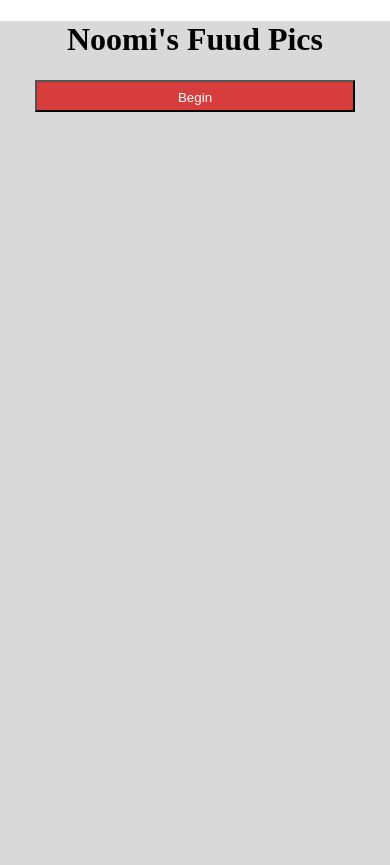
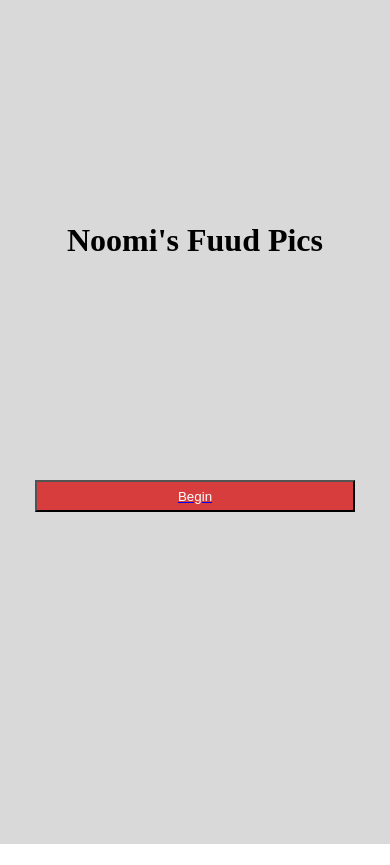
Before and after one commit to MasterChiefRPM/food-picks, an Angular app: page / in a window 390 px wide. After the commit the page ends 844 px from the top, so only its background shows below. Built offline with nearby package versions, Linux system fonts and the light colour scheme.

Commit message:
changed the home page to be more responsive

```diff
--- a/src/app/home-page/home-page.component.html
+++ b/src/app/home-page/home-page.component.html
@@ -1,8 +1,12 @@
 <body class="background_color">
     <div class="header">
-        <h1>Noomi's Fuud Pics</h1>
-        <a routerLink="/question-1">
-            <button class="box">Begin</button>
-        </a>
+        <div class="title-container">
+            <h1>Noomi's Fuud Pics</h1>
+        </div>
+        <div class="start-button">
+            <a routerLink="/question-1">
+                <button class="begin-icon">Begin</button>
+            </a>
+        </div>
     </div>
 </body>
--- a/src/app/home-page/home-page.component.scss
+++ b/src/app/home-page/home-page.component.scss
@@ -1,14 +1,21 @@
 .background_color{
     background-color: #D9D9D9;
 }
-.header{
-    text-align: center;
+.title-container{
+    display: flex;
+    align-items: center;
+    justify-content: center;
+    min-height: 30rem;
 }
-.box{
+.begin-icon{
+    display: flex;
+    justify-content: center;
+    align-items: center;
     width: 20rem;
     height: 2rem;
     background-color: #D83D3D;
     padding: .5rem 0;
+    color: #FFFFFF;
     margin: auto;
-    color: #FFFFFF;
+    min-height: 2rem;
 }
--- a/src/app/question-1/question-1.component.scss
+++ b/src/app/question-1/question-1.component.scss
@@ -23,7 +23,7 @@
 .question-container{
     background-color: white;
     display: flex;
-    margin-top: 15rem;
+    margin-top: 17rem;
     margin-bottom: auto;
     margin-left: -3rem;
     justify-content: center;
@@ -34,7 +34,7 @@
 .dropdown-container{
     background-color: white;
     display: flex;
-    margin-top: 15rem;
+    margin-top: 17rem;
     margin-bottom: auto;
     margin-left: auto;
     margin-right: -4rem;
@@ -51,7 +51,7 @@
 }
 .startover-container{
     display: flex;
-    margin-top: 38rem;
+    margin-top: 39rem;
 }
 .startover-text{
     text-align: right;
```
